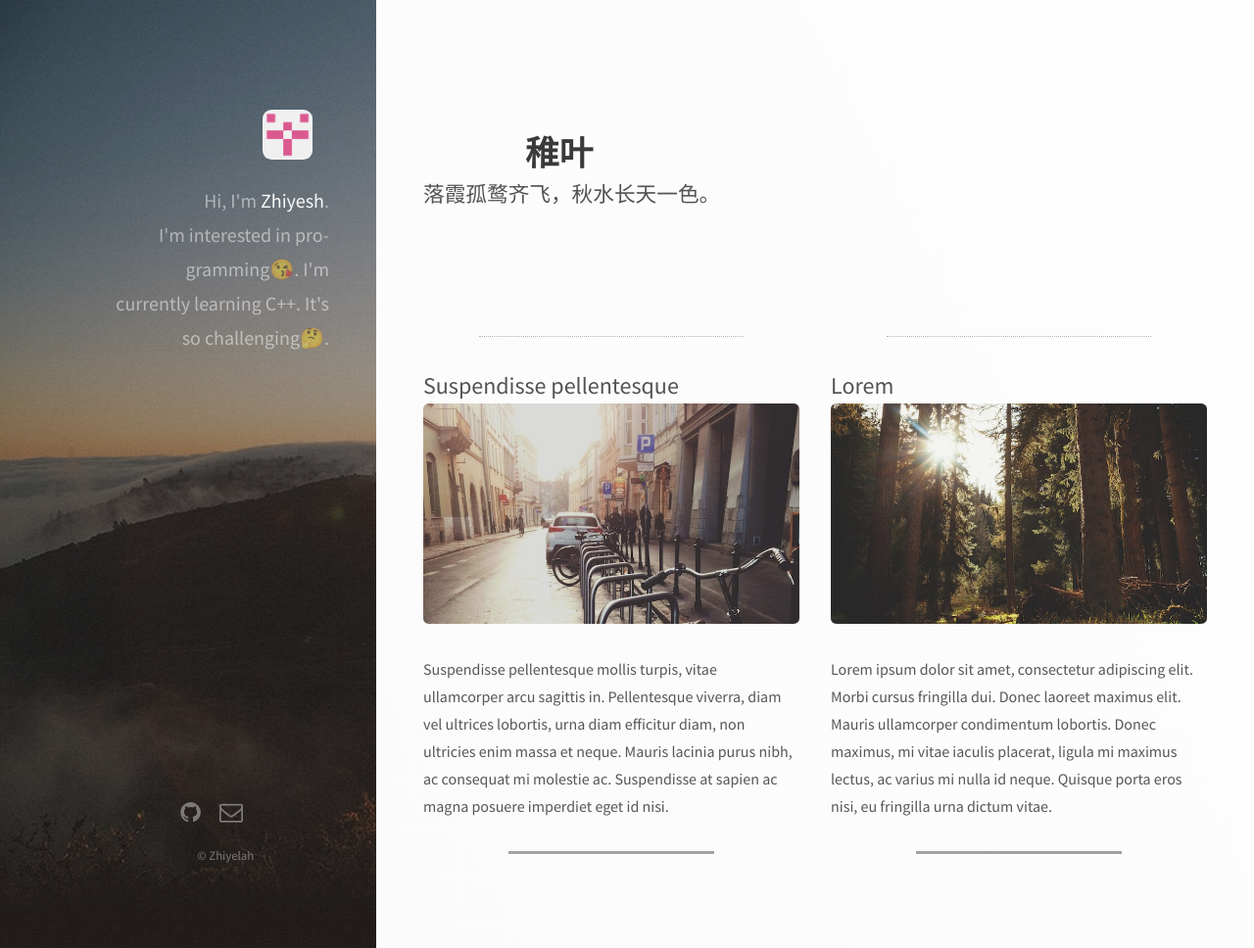
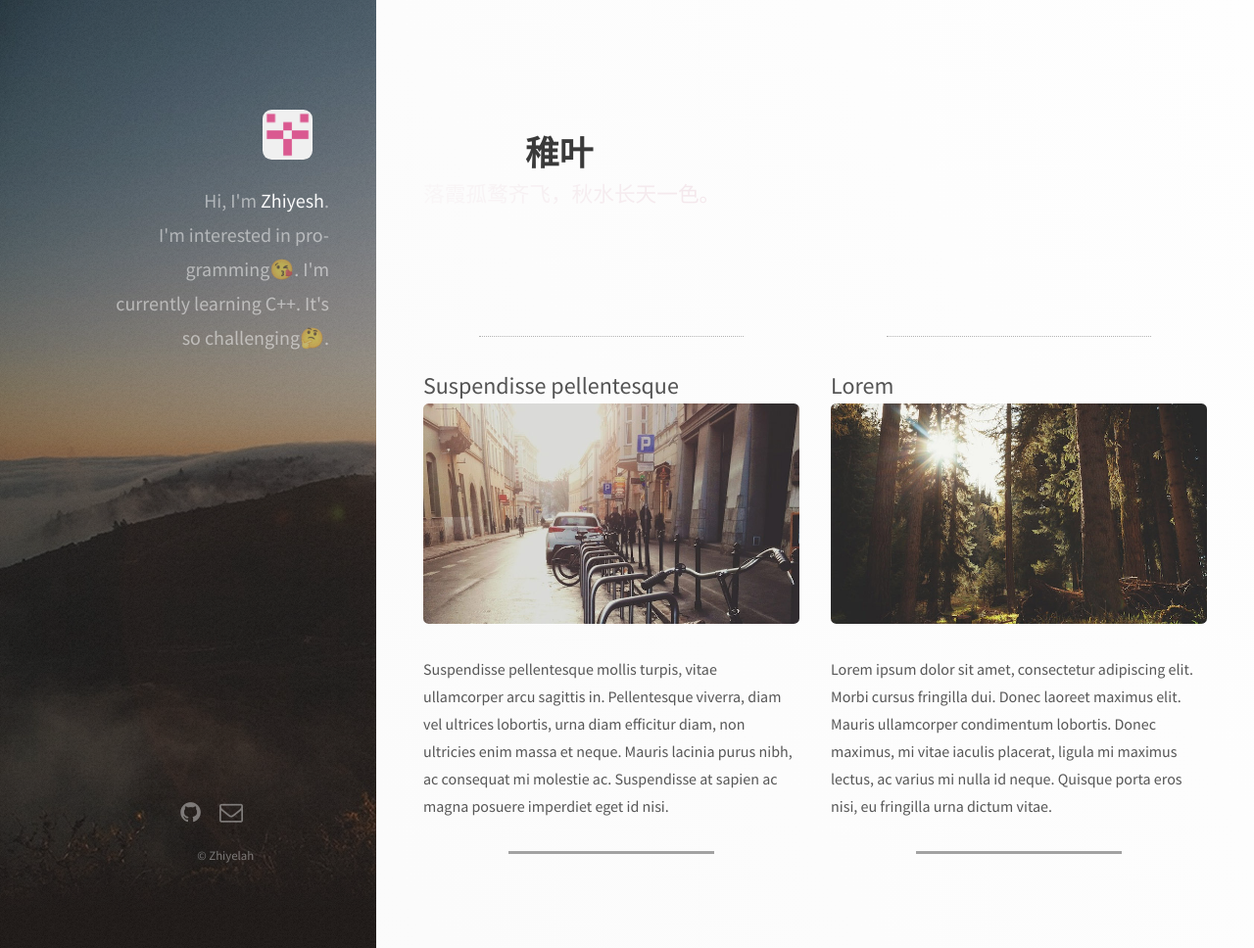
Before and after one commit to Zhiyelah/zhiyelah.github.io, a Jekyll site: the page built from index.html, in a window 1280 px wide and 968 px high. Shown: the whole window at 98% size. Built offline with Jekyll 4.4.1, drawn with Linux system fonts in a browser that asks for light colours; nearby versions of some CDN libraries.

Commit message:
Update main.css

```diff
--- a/css/main.css
+++ b/css/main.css
@@ -1585,8 +1585,16 @@
 			font-size: 13pt;
 		}
 
+		#primary > h3 {
+			background: linear-gradient(to right, #f9f6f7, #eaccd7);
+			background-clip: text;
+			-webkit-background-clip: text;
+			-webkit-text-fill-color: transparent;
+		}
+
 		a.hover {
 			white-space: pre-line;
+			font-weight: 500;
 		}
 
 		a.hover fade {
```
